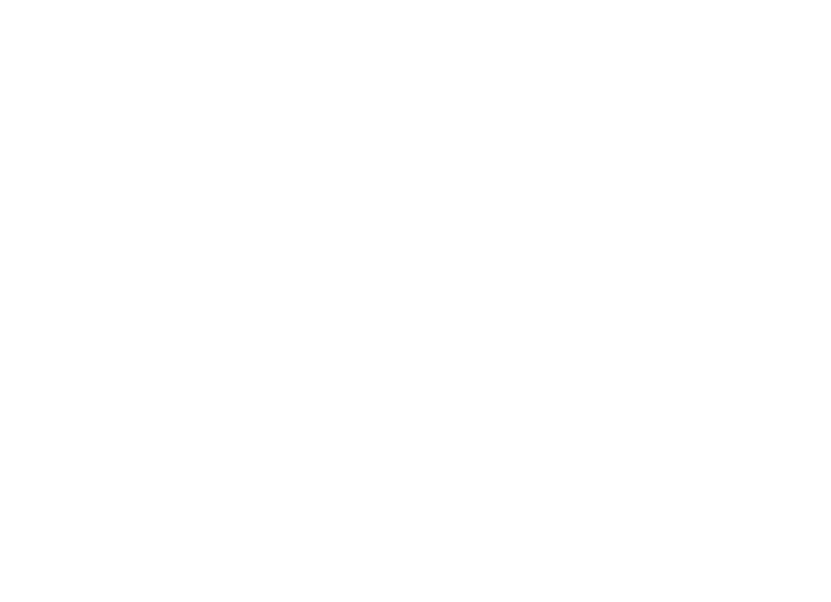
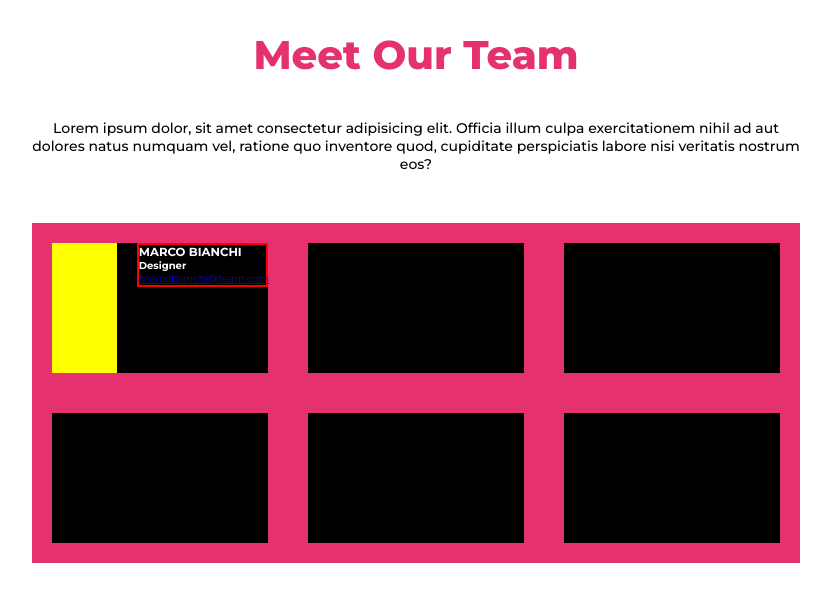
Before and after one commit to broyettore/html-css-float-cards, a plain HTML site: page index.html in a window 1280 px wide. Shown: the whole page, without its empty margins (224-1055 px from the left). Drawn offline with Linux system fonts and the light colour scheme.

Commit message:
Cards structure created

```diff
--- a/assets/css/style.css
+++ b/assets/css/style.css
@@ -11,3 +11,73 @@ html {
     font-size: 62.5%;
     font-family: 'Montserrat', sans-serif;
 }
+
+/****************
+       MAIN CSS
+ *************** */
+
+ main {
+    max-width: 60%;
+    margin: 0 auto;
+    text-align: center;
+ }
+
+ /*********************
+       MAIN CONTENT
+ ******************** */
+
+ section h2 {
+    font-size: 4rem;
+    font-weight: 800;
+    color: #e53170;
+    margin: 30px 0 40px 0;
+ }
+
+ section p {
+    font-size: 1.4rem;
+    font-weight: 500;
+ }
+
+  /*********************
+       PROFILE CARDS
+ ******************** */
+
+ .profiles-ctn {
+    background-color: #e53170;
+    width: 100%;
+    margin: 50px auto;
+ }
+
+ .profiles-ctn::after {
+    content: ' ';
+    display: block;
+    clear: both;
+ }
+
+ .profile-card {
+    height: 130px;
+    width: calc(100% / 3 - 40px);
+    margin: 20px;
+    background-color: black;
+    color: #fff;
+    float: left;
+ }
+
+   /*********************
+       CARDS CONTENT
+ ******************** */
+
+ .profile-pic {
+    height: 100%;
+    width: 30%;
+    background-color: yellow;
+    float: left;
+ }
+
+ .profile-description {
+    border: 2px solid red;
+    width: calc(70% - 20px);
+    margin-left: 20px;
+    text-align: left;
+    float: left;
+ }
--- a/index.html
+++ b/index.html
@@ -13,7 +13,31 @@
     <title>Document</title>
 </head>
 <body>
-    <main></main>
+
+    <!-- main starts  -->
+    <main>
+        <section>
+            <h2>Meet Our Team</h2>
+            <p>Lorem ipsum dolor, sit amet consectetur adipisicing elit. Officia illum culpa exercitationem nihil ad aut dolores natus numquam vel, ratione quo inventore quod, cupiditate perspiciatis labore nisi veritatis nostrum eos?</p>
+
+            <div class="profiles-ctn">   <!------ ctn = container ------>
+                <div class="profile-card">
+                    <div class="profile-pic"></div>
+                    <div class="profile-description">
+                        <h3>MARCO BIANCHI</h3>
+                        <h4>Designer</h4>
+                        <a href="#">marcobianchi@team.com</a>
+                    </div>
+                </div>
+                <div class="profile-card"></div>
+                <div class="profile-card"></div>
+                <div class="profile-card"></div>
+                <div class="profile-card"></div>
+                <div class="profile-card"></div>
+            </div>
+        </section>
+    </main>
+    <!-- /main starts  -->
 
 </body>
 </html>
```
